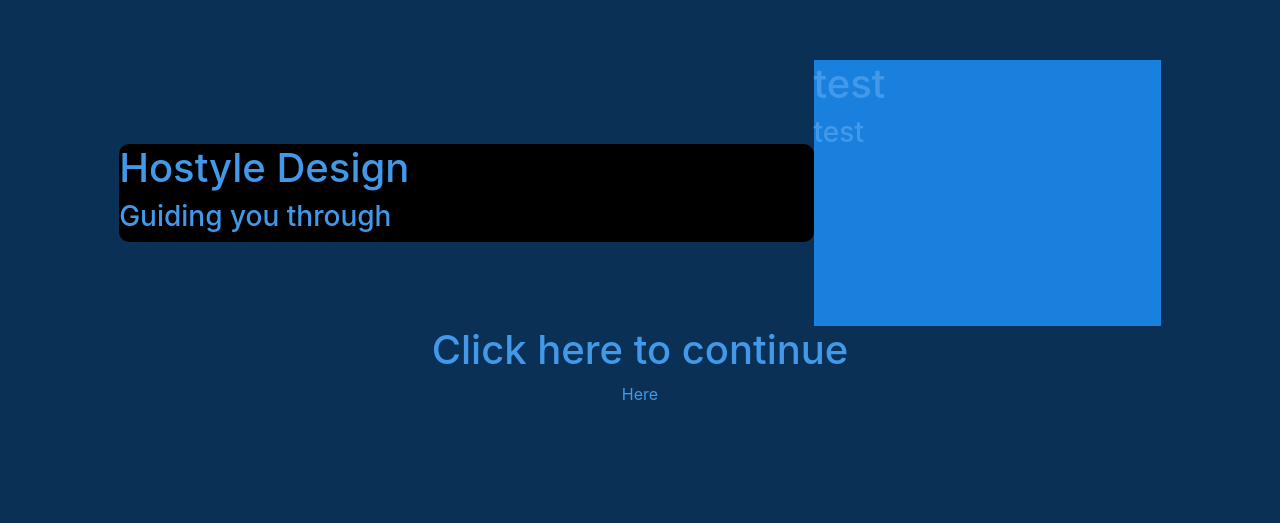
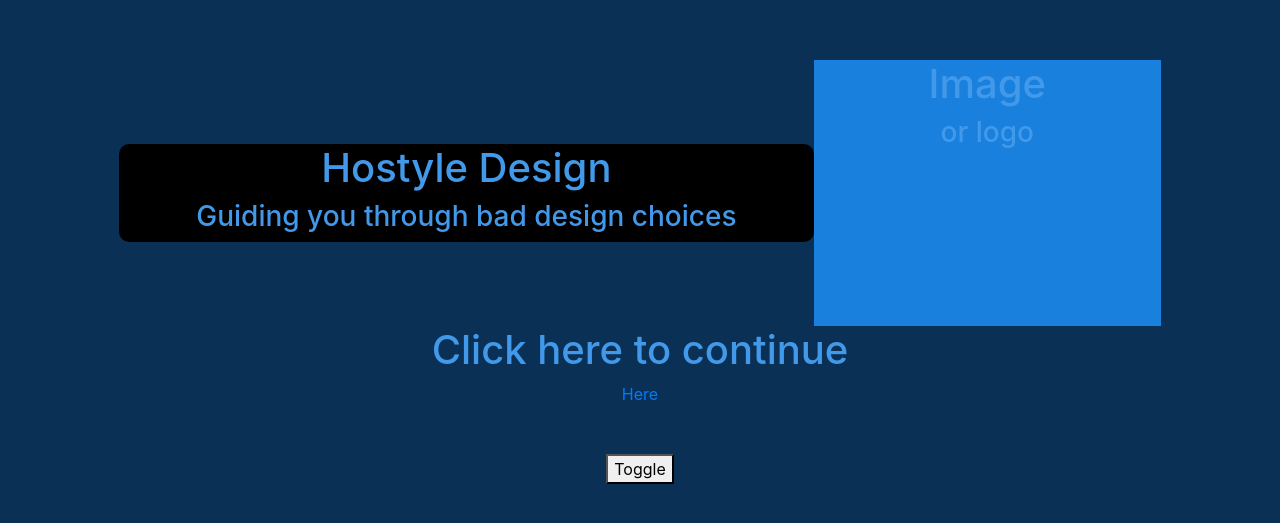
Before and after one commit to sahilm310/Hostyle-ui, a plain HTML site: page public_html/index.html in a window 1280 px wide. Shown: the part 207-730 px from the top of the page. Drawn offline with nearby package versions, Linux system fonts and the light colour scheme.

Commit message:
Toggling inactive buttons

```diff
--- a/public_html/index.html
+++ b/public_html/index.html
@@ -24,15 +24,17 @@
             <div class='home'>
                 <div class="b1">
                     <h1>Hostyle Design</h1>
-                    <h3>Guiding you through </h3>
+                    <h3>Guiding you through bad design choices</h3>
                 </div>
                 <div class="b2">
-                    <h1>test</h1>
-                    <h3>test </h3>
+                    <h1>Image</h1>
+                    <h3>or logo </h3>
                 </div>
                 <div class="b3">
                     <h1>Click here to continue</h1>
-                    <p>Here </p>
+                    <a id="nextPage" href="clicked" target="_blank">Here </a>
+                    <br><br><br>
+                    <button onclick="toggle()">Toggle</button>
                 </div>
 
             </div>
--- a/public_html/script/script.js
+++ b/public_html/script/script.js
@@ -1,6 +1,6 @@
 //
-// element.className += "newClass";
-// element.classList.add("newClass");
-function print(){
-    console.log("click.")
+// element.classList.toggle("newClass");
+function toggle(){
+    var np = document.getElementById("nextPage");
+    np.classList.toggle("inactive");
 }
--- a/public_html/style/style.scss
+++ b/public_html/style/style.scss
@@ -10,7 +10,6 @@ $white: aliceblue;
 body{
     background: $blue;
     color: lighten($color: $blue, $amount: 40%);
-
 }
 
 .home{
@@ -23,13 +22,17 @@ body{
 
 .b1{
     grid-area: b1;
-    background:darken($color: $blue, $amount: 80%);
+    background:darken($color: $blue, $amount: 70%);
     align-self: center;
+    text-align: center;
     @include border-radius(10px);
 }
+
 .b2{
     grid-area: b2;
     background: lighten($color: $blue, $amount: 30%);
+    text-align: center;
+    vertical-align: center;
 }
 
 .b3{
@@ -37,8 +40,7 @@ body{
     text-align: center;
 }
 
-// Makes originally clickable elements
-// inactive and
+/* Makes originally clickable elements inactive */
 .inactive{
     pointer-events: none;
 }
```
Also changed, not shown: public_html/style/style.css, 1 other file.
